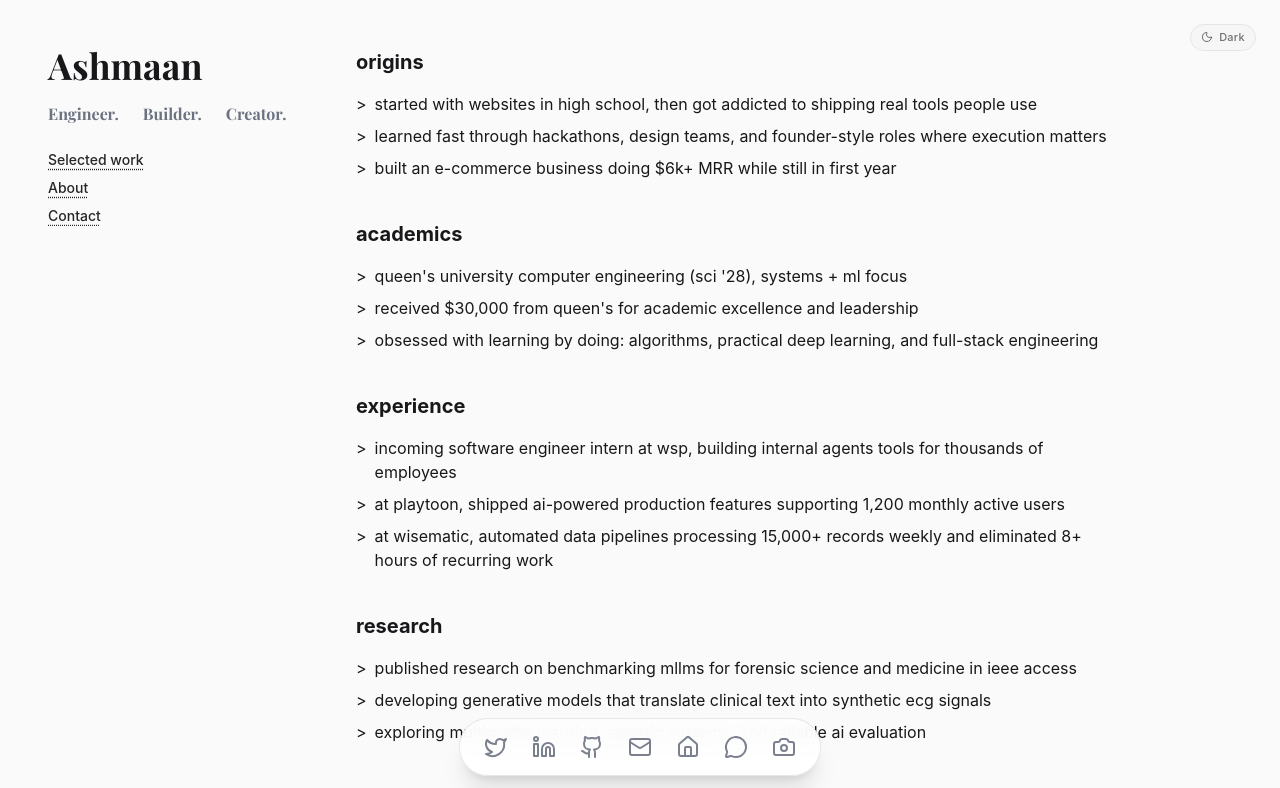
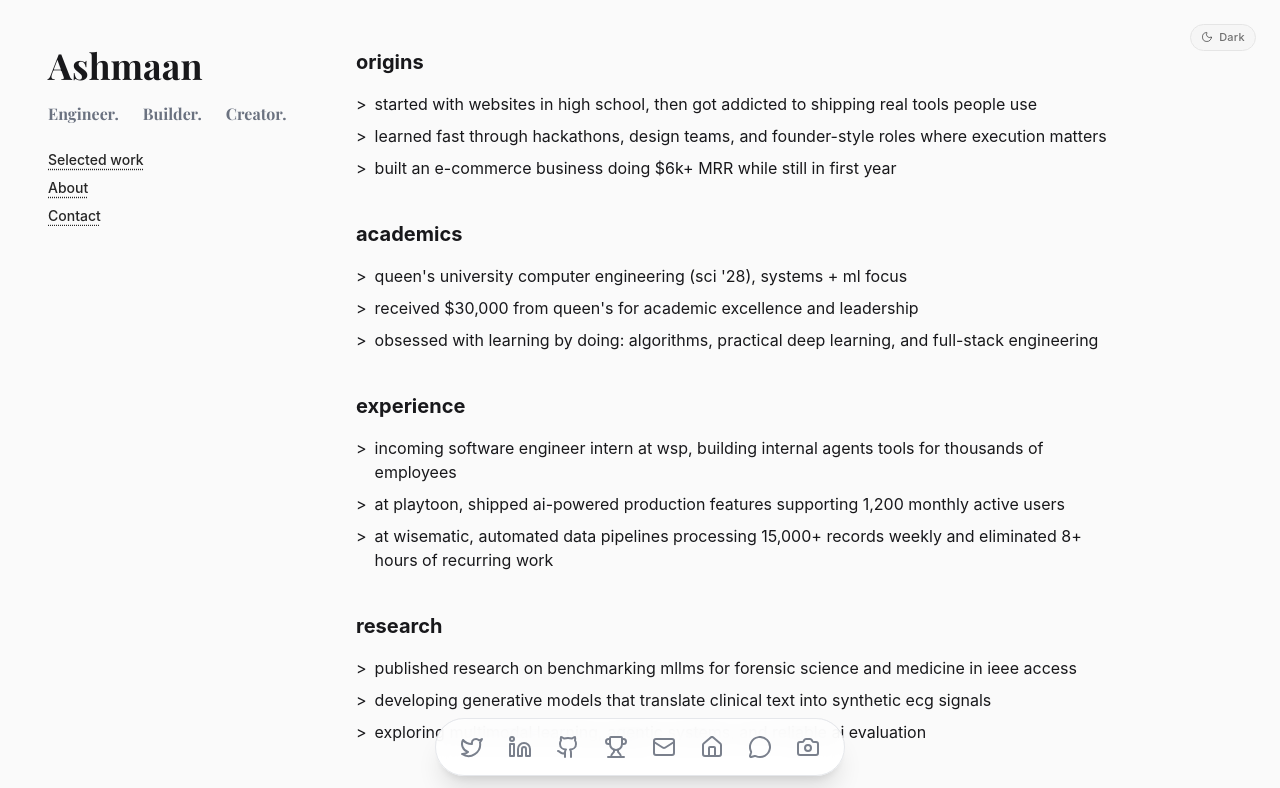
Before and after one commit to Ashmaan-2006/ashmaan, a Next.js app: page / in a window 1280 px wide. Shown: the top 788 px of the page. Built offline with nearby package versions, Linux system fonts and the light colour scheme.

Commit message:
(feat) new icon in navbar

```diff
--- a/app/components/Navbar.tsx
+++ b/app/components/Navbar.tsx
@@ -3,13 +3,14 @@
 import { useEffect, useRef, useState } from 'react';
 import { useRouter } from 'next/navigation';
 import { motion } from 'framer-motion';
-import { Home, MessageCircle, Twitter, Linkedin, Github, Mail, Camera } from 'lucide-react';
+import { Home, MessageCircle, Twitter, Linkedin, Github, Mail, Camera, Trophy } from 'lucide-react';
 import clsx from 'clsx';
 
 const navItems = [
   { icon: Twitter, label: 'X', link: 'https://x.com/AshmaanSohail' },
   { icon: Linkedin, label: 'LinkedIn', link: 'https://www.linkedin.com/in/ashmaan-sohail/' },
   { icon: Github, label: 'GitHub', link: 'https://github.com/Ashmaan-2006' },
+  { icon: Trophy, label: 'Devpost', link: 'https://devpost.com/ashmaansohai' },
   { icon: Mail, label: 'Email', link: 'mailto:23px63@queensu.ca.com' },
   { icon: Home, label: 'Home' },
   { icon: MessageCircle, label: 'Chat' },
```
